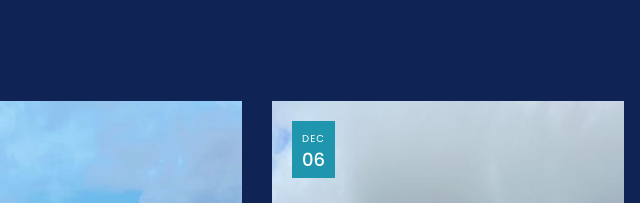
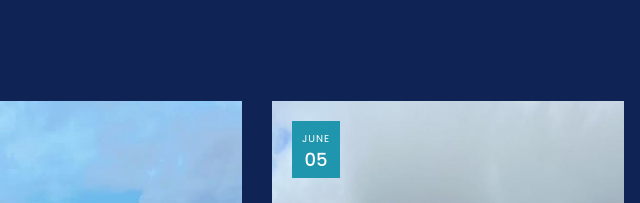
Before and after one commit to vineet9646/takeatripindia, a plain HTML site: page index.html in a window 1280 px wide. Shown: the part 5800-6003 px from the top of the page, 574-1214 px from the left. Drawn offline with nearby package versions, Linux system fonts and the light colour scheme; some packages are replaced by stand-ins of ours; a script that the page names is missing.

Commit message:
Update index.html

```diff
--- a/index.html
+++ b/index.html
@@ -545,7 +545,7 @@
                         <div class="item">
                             <div class="position-re o-hidden"> <img src="img/blog/r3.jpg"  alt="" style="height: 470px; width: 100%;" >
                                 <div class="date">
-                                    <a href="post.html"> <span>Dec</span> <i>06</i> </a>
+                                    <a href="post.html"> <span>June</span> <i>05</i> </a>
                                 </div>
                             </div>
                             <div class="con"> <span class="category">
```
